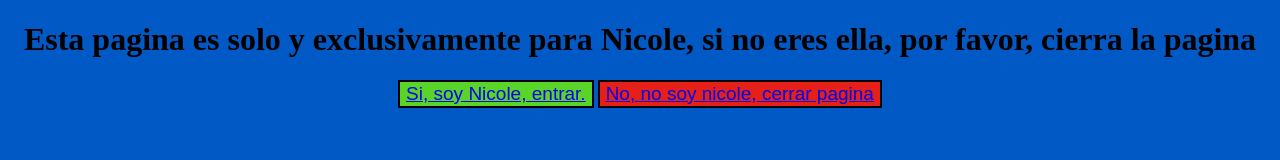
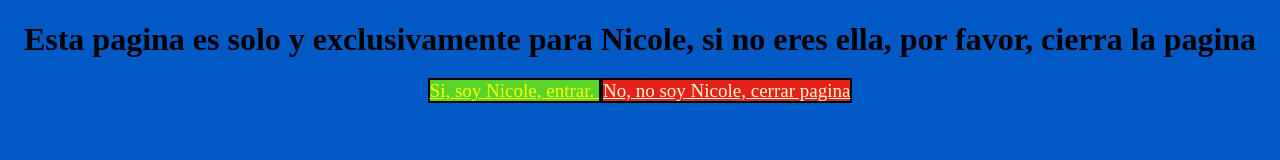
Before and after one commit to AdaTimJoe/xd, a plain HTML site: page index.html in a window 1280 px wide. Drawn offline with Linux system fonts and the light colour scheme.

Commit message:
Update index.html

```diff
--- a/index.html
+++ b/index.html
@@ -11,13 +11,14 @@
         Esta pagina es solo y exclusivamente para Nicole, si no eres ella, por favor, cierra la pagina
     </center></h1>
     <center>
-    <button class="bt1">
-        <a href="https://adatimjoe.github.io/xd/demas/1/Nicole.html">Si, soy Nicole, entrar.</a>
-    </button>
+<a class="bt1" href="https://adatimjoe.github.io/xd/demas/1/Nicole.html">
+    Si, soy Nicole, entrar.
+</a>
 
-    <button class="bt2">
-        <a href="https://adatimjoe.github.io/xd/demas/1/Nicole.html">No, no soy nicole, cerrar pagina</a>
-    </button>
+<a class="bt2" href="https://adatimjoe.github.io/xd/demas/1/Nicole.html">
+    No, no soy Nicole, cerrar pagina
+</a>
+
     </center>
 </body>
 </html>
```
